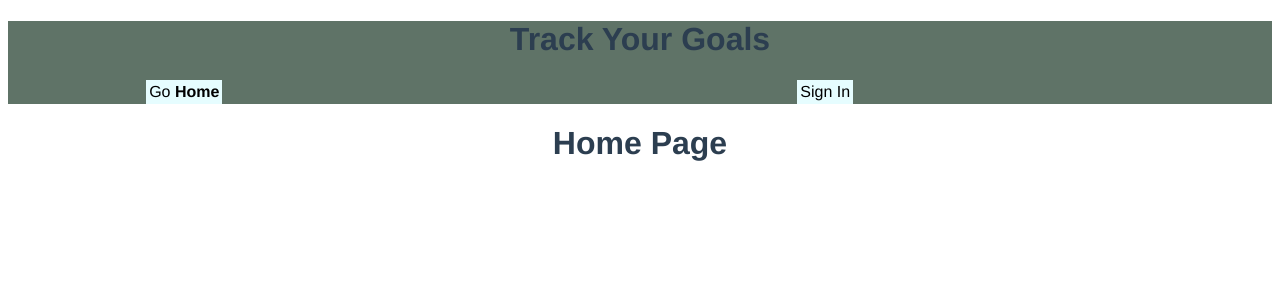
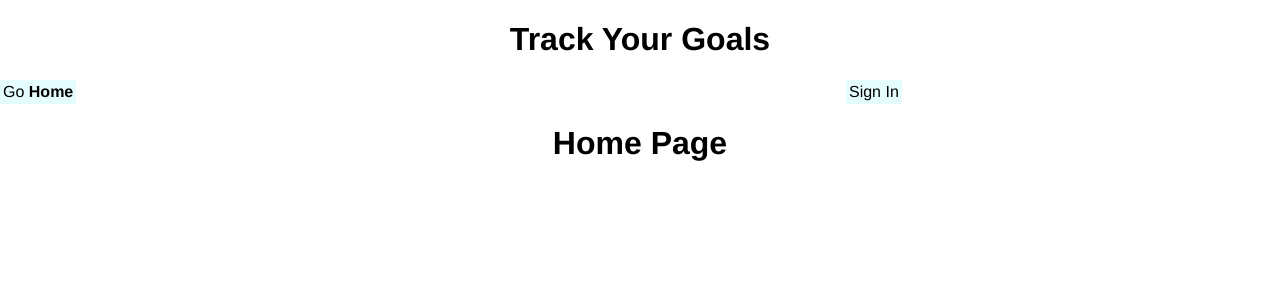
Before and after one commit to alchemy-bootcamp-two-summer-2018/goals, a Vue app in the folder app/: page / in a window 1280 px wide. Shown: the top 300 px of the page. Built offline with nearby package versions, Linux system fonts and the light colour scheme.

Commit message:
still styling

```diff
--- a/app/src/App.vue
+++ b/app/src/App.vue
@@ -14,7 +14,7 @@
         &nbsp;
         <a v-if="user" href="/" @click.prevent="handleSignOut">Sign Out</a>
       </nav>
-
+      <div></div>
       <span v-if="user">user: {{ user.email }}</span>
     </header>
 
@@ -50,21 +50,20 @@ export default {
 </script>
 
 <style>
-#app {
+/* #app {
   font-family: 'Avenir', Helvetica, Arial, sans-serif;
   -webkit-font-smoothing: antialiased;
   -moz-osx-font-smoothing: grayscale;
   color: #2c3e50;
-}
+} */
 
 .nav {
   display: flex;
-  justify-content: space-around;
+  justify-content: space-between;
   flex-wrap: wrap;
 }
 
 header {
-    background-color: #5F7367;
     text-align: center;
 }
 
--- /dev/null
+++ b/app/src/main.css
@@ -0,0 +1,11 @@
+body {
+    font-family: 'Avenir', Helvetica, Arial, sans-serif;
+    -webkit-font-smoothing: antialiased;
+    -moz-osx-font-smoothing: grayscale;
+    text-align: center;
+    margin: 0;
+}
+
+body, html, .app {
+min-height: 100%;
+}
--- a/app/src/main.js
+++ b/app/src/main.js
@@ -2,6 +2,7 @@ import Vue from 'vue';
 import App from './App.vue';
 import VueRouter from 'vue-router';
 import router from './router.js';
+import './main.css';
 
 Vue.config.productionTip = false;
 
```
